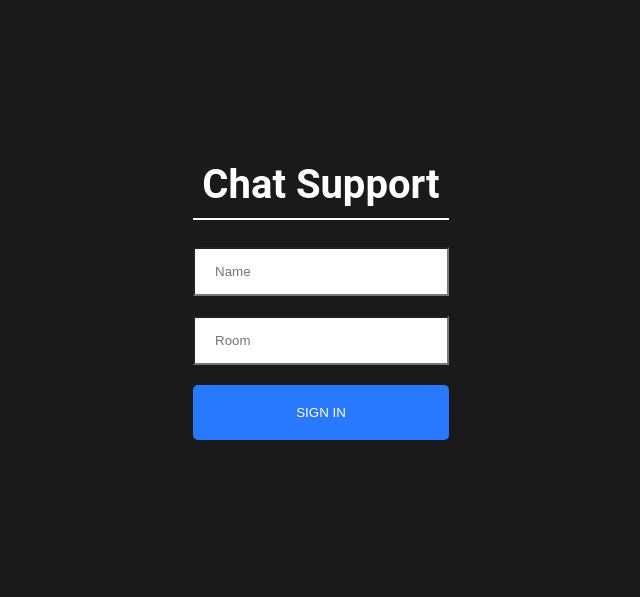
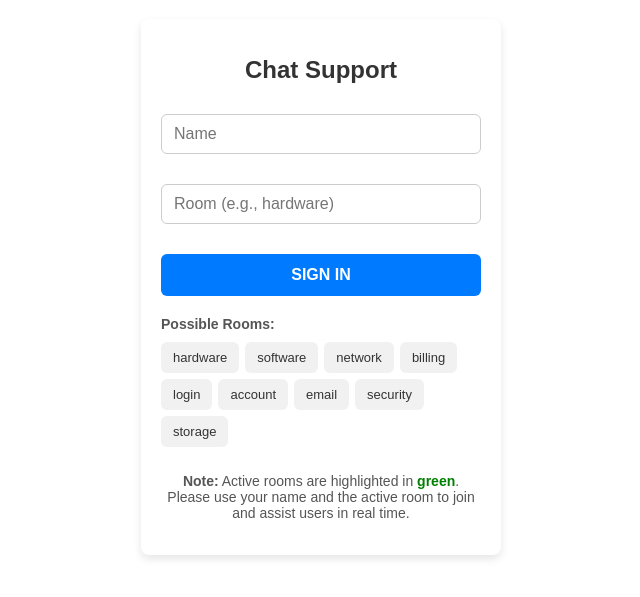
Before and after one commit to uthamprabhu/chat-support, a React (Create React App) app in the folder frontend/: page / in a window 1280 px wide. Shown: the part 113-710 px from the top of the page, without its empty margins (319-959 px from the left). Built offline with nearby package versions, Linux system fonts and the light colour scheme; no server answers.

Commit message:
index, chat and join updated with new UI and logic

```diff
--- a/frontend/src/components/Chat/Chat.jsx
+++ b/frontend/src/components/Chat/Chat.jsx
@@ -49,6 +49,7 @@ const Chat = () => {
 
     socket.on('roomData', ({ users }) => {
       setUsers(users)
+      localStorage.setItem('roomData', JSON.stringify(users));
     })
   }, [])
 
--- a/frontend/src/components/Join/Join.css
+++ b/frontend/src/components/Join/Join.css
@@ -1,73 +1,121 @@
-html,
+/* Join.css */
+
 body {
-    font-family: 'Roboto', sans-serif;
+    font-family: 'Arial', sans-serif;
+    margin: 0;
     padding: 0;
-    margin: 0;
-}
-
-#root {
+    display: flex;
+    justify-content: center;
+    align-items: center;
     height: 100vh;
-}
-
-* {
-    box-sizing: border-box;
 }
 
 .joinOuterContainer {
     display: flex;
     justify-content: center;
-    text-align: center;
-    height: 100vh;
     align-items: center;
-    background-color: #1A1A1D;
+    height: 100%;
+    width: 100%;
 }
 
 .joinInnerContainer {
-    width:
-    20%;
+    width: 90%;
+    max-width: 400px;
+    background: #ffffff;
+    border-radius: 8px;
+    box-shadow: 0 4px 8px rgba(0, 0, 0, 0.1);
+    padding: 20px;
+    box-sizing: border-box;
+    text-align: center;
+}
+
+.heading {
+    font-size: 24px;
+    font-weight: 600;
+    margin-bottom: 20px;
+    color: #333;
 }
 
 .joinInput {
-    border-radius: 0;
-    padding: 15px 20px;
     width: 100%;
+    padding: 10px 12px;
+    margin: 10px 0;
+    border: 1px solid #ccc;
+    border-radius: 6px;
+    font-size: 16px;
+    box-sizing: border-box;
 }
 
-.heading {
-    color: white;
-    font-size: 2.5em;
-    padding-bottom: 10px;
-    border-bottom: 2px solid white;
-}
-
-.button {
-    color: #fff !important;
-    text-transform: uppercase;
-    text-decoration: none;
-    background: #2979FF;
-    padding: 20px;
-    border-radius: 5px;
-    display: inline-block;
-    border: none;
-    width: 100%;
+.joinInput:focus {
+    border-color: #007bff;
+    outline: none;
 }
 
 .mt-20 {
     margin-top: 20px;
 }
 
-@media (min-width: 320px) and (max-width: 480px) {
-    .joinOuterContainer {
-        height: 100%;
-    }
-
-    .joinInnerContainer {
-        width: 90%;
-    }
-
-
+.button {
+    width: 100%;
+    padding: 12px;
+    background-color: #007bff;
+    color: #fff;
+    border: none;
+    border-radius: 6px;
+    font-size: 16px;
+    font-weight: bold;
+    cursor: pointer;
+    text-transform: uppercase;
+    transition: background-color 0.2s ease;
 }
 
-button:focus {
-    outline: 0;
+.button:hover {
+    background-color: #0056b3;
 }
+
+.issueSuggestions {
+    margin-top: 20px;
+    font-size: 14px;
+    color: #555;
+    text-align: left;
+}
+
+.issueSuggestions p {
+    margin: 0 0 10px;
+    font-weight: bold;
+}
+
+.issueSuggestions span {
+    display: inline-block;
+    margin-right: 6px;
+    margin-bottom: 6px;
+    background-color: #f1f1f1;
+    padding: 8px 12px;
+    border-radius: 6px;
+    font-size: 13px;
+    color: #333;
+    white-space: nowrap;
+}
+
+.errorText {
+    color: red;
+    font-size: 14px;
+    margin-top: 10px;
+    text-align: left;
+}
+
+.activeRoom {
+    color: rgb(51, 177, 51) !important;
+    font-weight: bold;
+}
+
+.infoText {
+    margin-top: 20px;
+    font-size: 14px;
+    color: #555;
+}
+
+.infoText .green {
+    color: green;
+    font-weight: bold;
+}
--- a/frontend/src/components/Join/Join.jsx
+++ b/frontend/src/components/Join/Join.jsx
@@ -1,25 +1,93 @@
-import React, { useState } from 'react';
+import React, { useState, useEffect } from 'react';
 import { Link } from "react-router-dom";
+import io from 'socket.io-client';
 
 import './Join.css';
+
+const ENDPOINT = 'http://localhost:8080'; // Replace with your server endpoint
+let socket;
 
 export default function SignIn() {
   const [name, setName] = useState('');
   const [room, setRoom] = useState('');
+  const [error, setError] = useState('');
+  const [activeRooms, setActiveRooms] = useState([]);
+
+  const validRooms = ['hardware', 'software', 'network', 'billing', 'login', 'account', 'email', 'security', 'storage'];
+
+  useEffect(() => {
+    // Initialize socket connection
+    socket = io(ENDPOINT);
+
+    // Listen for updates on active rooms
+    socket.on('activeRoomsUpdate', (updatedActiveRooms) => {
+      setActiveRooms(updatedActiveRooms); // Dynamically update active rooms
+    });
+
+    return () => {
+      socket.disconnect();
+      socket.off();
+    };
+  }, []);
+
+  const handleSignIn = (e) => {
+    if (!name || !room) {
+      e.preventDefault();
+      setError('Both fields are required.');
+    } else if (!validRooms.includes(room.toLowerCase())) {
+      e.preventDefault();
+      setError('Invalid room. Please select a valid issue from the list.');
+    } else {
+      setError(''); // Clear any previous error
+    }
+  };
 
   return (
     <div className="joinOuterContainer">
       <div className="joinInnerContainer">
         <h1 className="heading">Chat Support</h1>
         <div>
-          <input placeholder="Name" className="joinInput" type="text" onChange={(event) => setName(event.target.value)} />
+          <input
+            required
+            placeholder="Name"
+            className="joinInput"
+            type="text"
+            onChange={(event) => setName(event.target.value)}
+          />
         </div>
         <div>
-          <input placeholder="Room" className="joinInput mt-20" type="text" onChange={(event) => setRoom(event.target.value)} />
+          <input
+            required
+            placeholder="Room (e.g., hardware)"
+            className="joinInput mt-20"
+            type="text"
+            onChange={(event) => setRoom(event.target.value)}
+          />
         </div>
-        <Link onClick={e => (!name || !room) ? e.preventDefault() : null} to={`/chat?name=${name}&room=${room}`}>
-          <button className={'button mt-20'} type="submit">Sign In</button>
+        {error && <p className="errorText">{error}</p>}
+        <Link
+          onClick={handleSignIn}
+          to={`/chat?name=${name}&room=${room}`}
+        >
+          <button className="button mt-20" type="submit">Sign In</button>
         </Link>
+        <div className="issueSuggestions">
+          <p>Possible Rooms:</p>
+          {validRooms.map((validRoom, index) => (
+            <span
+              key={index}
+              className={activeRooms.includes(validRoom) ? 'activeRoom' : ''}
+            >
+              {validRoom}
+            </span>
+          ))}
+        </div>
+        <div className="infoText">
+          <p>
+            <strong>Note:</strong> Active rooms are highlighted in <span className="green">green</span>.
+            Please use your name and the active room to join and assist users in real time.
+          </p>
+        </div>
       </div>
     </div>
   );
```
Also changed, not shown: 1 other file (tests, documents, lock files or other folders).
